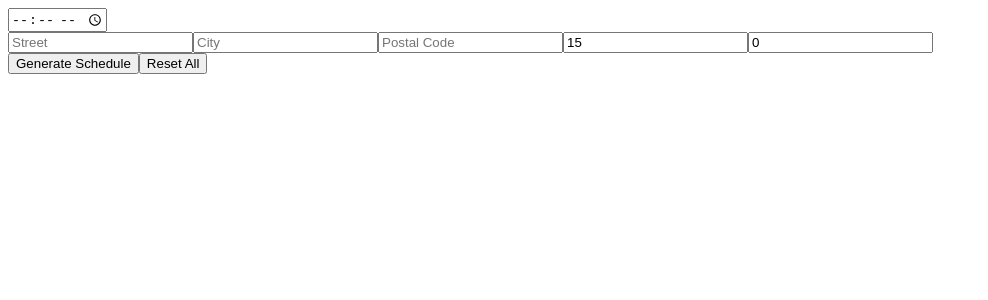
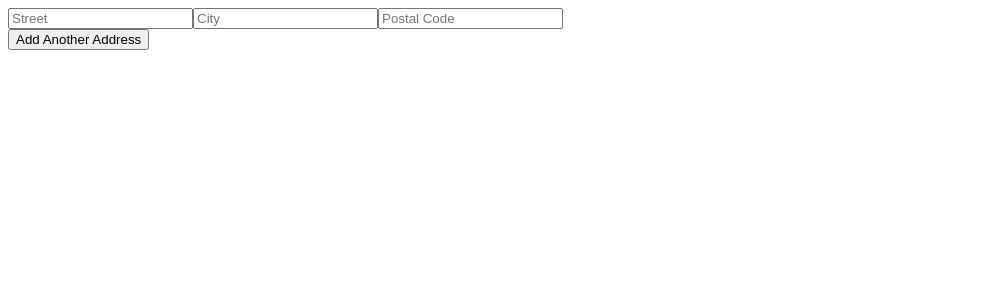
Before and after one commit to Arek497/SEBA-Scheduler, a React (Create React App) app: page / in a window 1280 px wide. Shown: the top 300 px of the page, without its empty margins (0-988 px from the left). Built offline with nearby package versions, Linux system fonts and the light colour scheme.

Commit message:
"Added button to add another address."

```diff
--- a/src/App.tsx
+++ b/src/App.tsx
@@ -5,16 +5,13 @@ interface Address {
   street: string;
   city: string;
   postalCode: string | number;
-  duration: number; // Duration of the showing in minutes
-  travelTime: number; // Travel time to the address in minutes
 }
 
 const App: React.FC = () => {
   // Initialize the addresses state with an array of Address objects
   const [addresses, setAddresses] = useState<Address[]>([
-    { street: "", city: "", postalCode: "", duration: 15, travelTime: 0 }, // Default values
+    { street: "", city: "", postalCode: "" },
   ]);
-  const [startTime, setStartTime] = useState<string>(""); // For manual start time
 
   // Update function to modify a specific field in a given address
   const updateAddress = (index: number, field: keyof Address, value: string | number) => {
@@ -26,28 +23,13 @@ const App: React.FC = () => {
     setAddresses(newAddresses); // Update the state with the modified addresses
   };
 
-  // Function to handle schedule generation
-  const generateSchedule = () => {
-    console.log("Schedule generated with start time:", startTime);
-    console.log("Addresses:", addresses); // Log addresses with durations and travel times
-    // Additional logic for generating the schedule can be added here
-  };
-
-  // Function to reset fields
-  const resetFields = () => {
-    setAddresses([{ street: "", city: "", postalCode: "", duration: 15, travelTime: 0 }]);
-    setStartTime(""); // Reset start time
+  // Function to add a new address
+  const addAddress = () => {
+    setAddresses([...addresses, { street: "", city: "", postalCode: "" }]);
   };
 
   return (
     <div>
-      {/* Input for manual start time */}
-      <input
-        type="time"
-        value={startTime}
-        onChange={(e) => setStartTime(e.target.value)} // Update the startTime state
-        placeholder="Start Time"
-      />
       {/* Render the list of addresses */}
       {addresses.map((address, index) => (
         <div key={index}>
@@ -69,23 +51,11 @@ const App: React.FC = () => {
             onChange={(e) => updateAddress(index, "postalCode", e.target.value)}
             placeholder="Postal Code"
           />
-          <input
-            type="number"
-            value={address.duration}
-            onChange={(e) => updateAddress(index, "duration", Number(e.target.value))}
-            placeholder="Duration (minutes)"
-          />
-          <input
-            type="number"
-            value={address.travelTime}
-            onChange={(e) => updateAddress(index, "travelTime", Number(e.target.value))}
-            placeholder="Travel Time (minutes)"
-          />
         </div>
       ))}
-      {/* Buttons for generate schedule and reset */}
-      <button onClick={generateSchedule}>Generate Schedule</button>
-      <button onClick={resetFields}>Reset All</button>
+
+      {/* Button to add another address */}
+      <button onClick={addAddress}>Add Another Address</button>
     </div>
   );
 };
```
